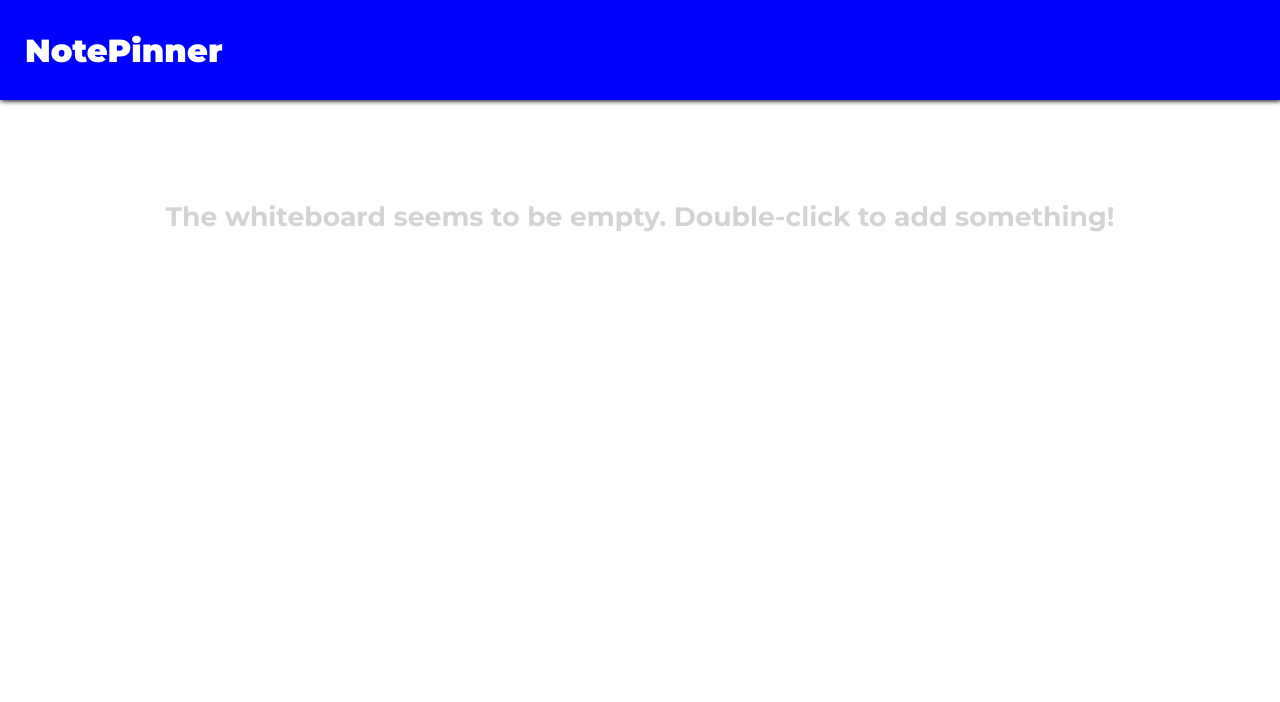
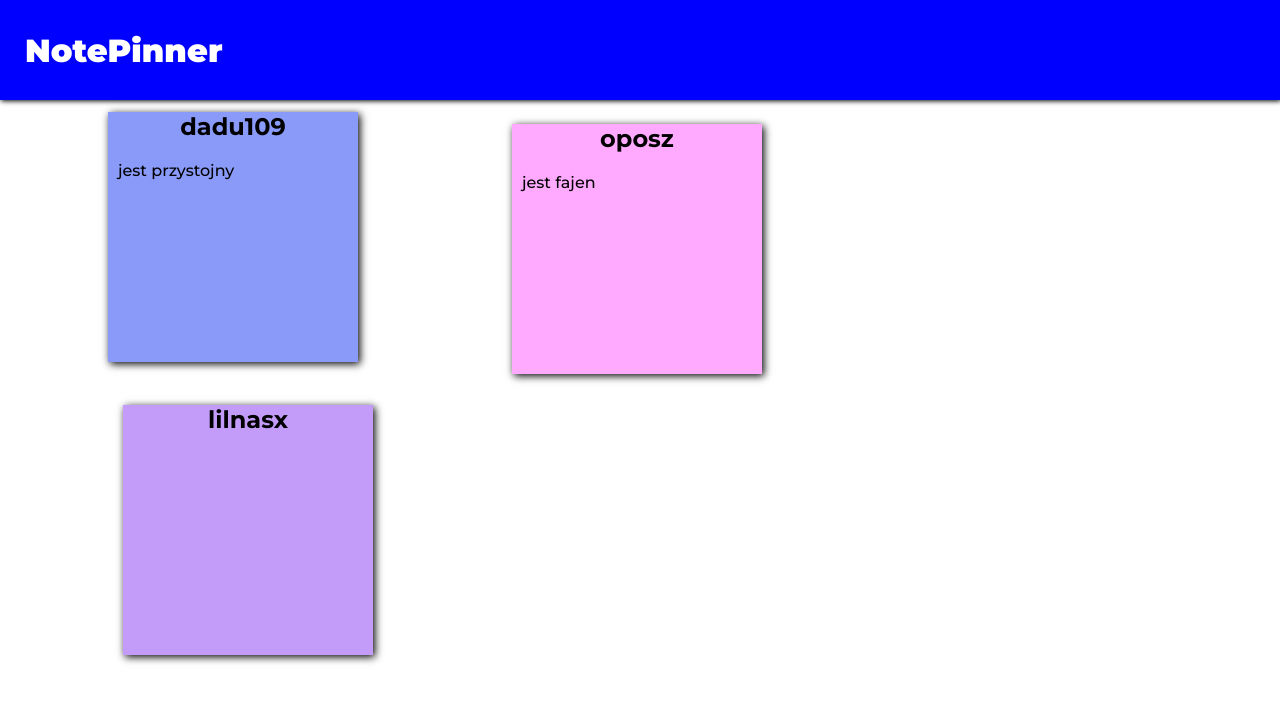
Before and after one commit to podplomieniasty/note-pinner, a React (Create React App) app: page / in a window 1280 px wide. Shown: the top 702 px of the page. Built offline with nearby package versions, Linux system fonts and the light colour scheme; data requests are answered from the project's data file.

Commit message:
added fetching notes from json-server

```diff
--- a/db.json
+++ b/db.json
@@ -8,14 +8,14 @@
             "bgColor": "#FFAAFF"
           },
           {
-            "posX": "415px",
-            "posY": "100px",
+            "posX": "108px",
+            "posY": "112px",
             "title": "dadu109",
             "content": "jest przystojny"
           },
           {
             "posX": "123px",
-            "posY": "805px",
+            "posY": "405px",
             "title": "lilnasx"
           }
     ]
--- a/src/App.js
+++ b/src/App.js
@@ -1,40 +1,58 @@
 import "./App.css";
 import Wrapper from "./components/Wrapper/Wrapper";
-import React, { useState } from "react";
+import React, { useState, useEffect } from "react";
 import Header from "./components/Header/Header";
 import NoteForm from "./components/NoteForm/NoteForm";
-import sampleNotes from "./data/sampleNotes.json";
 import AppContext from "./context";
 
 const App = () => {
+
 	const [showNoteForm, toggleNoteForm] = useState(false);
 	const [notes, setNotes] = useState([]);
 	const [latestCords, setCords] = useState([0, 0]);
 
+	// Load data to page
+	useEffect(() => {
+		const getTasks = async () => {
+		const serverNotes = await fetchTasks();
+		setNotes(serverNotes);
+		};
 
+		getTasks();
+	}, []);
+
+	// Return an array of notes from json-server
+	const fetchTasks = async () => {
+		const res = await fetch("http://localhost:2137/notes");
+		const data = await res.json();
+
+		return data;
+	};
+
+	// Toggle form on
 	const openNoteForm = (e) => {
 		toggleNoteForm(true);
 		setCords([e.clientX, e.clientY]);
 	};
 
-
+	// Toggle note off
 	const closeNoteForm = () => {
 		toggleNoteForm(false);
 	};
 
-
+	//Add a new note to the page
 	const addNote = (e, note) => {
 		e.preventDefault();
 		note = {
 		...note,
 		bgColor: randHex(),
-	}
+		};
 		setNotes([...notes, note]);
 		toggleNoteForm(false);
 		console.log(note);
 	};
 
-
+	// Returns a random hex color
 	const randHex = () => {
 		let hex = "#";
 		for (let i = 0; i < 3; i++) {
@@ -49,9 +67,9 @@ const App = () => {
 	const ctxElement = {
 		addNote: addNote,
 		openNoteForm: openNoteForm,
+		randHex: randHex,
+	};
 
-
-  };
 
 	return (
 		<AppContext.Provider value={ctxElement}>
--- a/src/components/Note/Note.js
+++ b/src/components/Note/Note.js
@@ -1,23 +1,27 @@
 import React from 'react'
 import styles from './Note.module.scss';
 import PropTypes from 'prop-types';
+import AppContext from '../../context';
 
 
 
 const Note = ({posX, posY, title, content, bgColor}) => {
 
     return(
-        <div
+        <AppContext.Consumer>
+        {(context) => (
+            <div
             className={styles.note}
             style={{
                 top: posY,
                 left: posX,
-                backgroundColor: bgColor || 'white',
+                backgroundColor: bgColor || context.randHex(),
             }}
-        >
+            >
             <h2>{title}</h2>
             <p>{content}</p>
-        </div>
+        </div>)}
+        </AppContext.Consumer>
     )
 }
 
```
Lines whose indentation alone changed are shown as unchanged.
